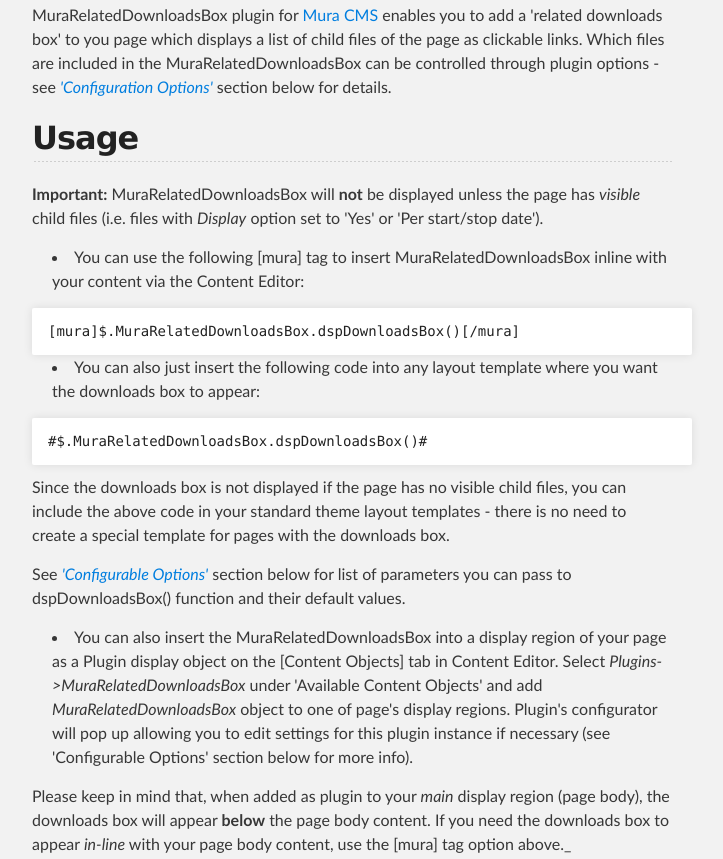
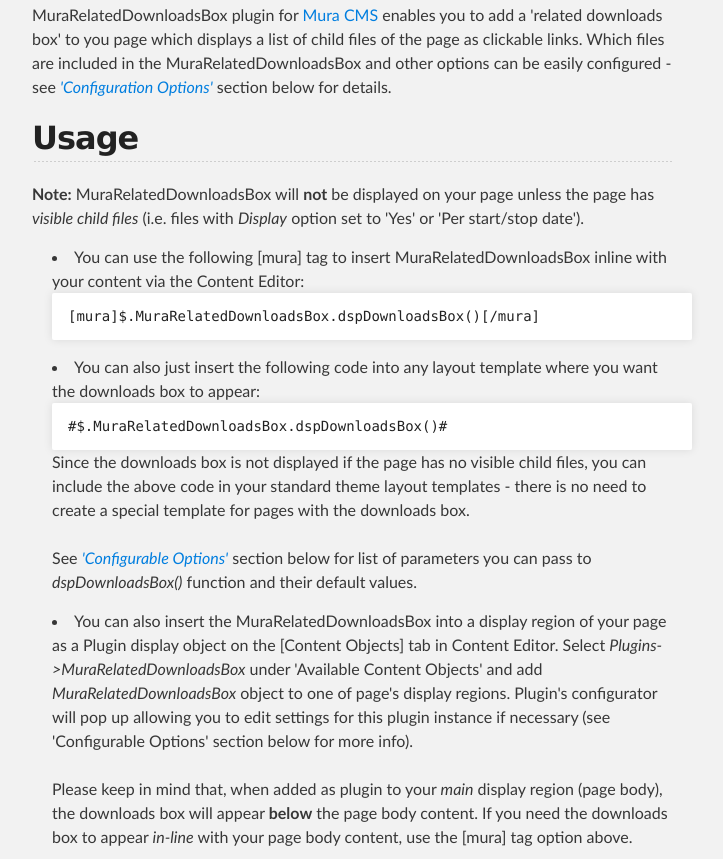
Before and after one commit to azadisaryev/MuraRelatedDownloadsBox, a plain HTML site: page index.html in a window 1280 px wide. Shown: the part 375-1234 px from the top of the page, without its empty margins (288-1011 px from the left). Drawn offline with Linux system fonts and the light colour scheme.

Commit message:
more minor html tweaks

```diff
--- a/index.html
+++ b/index.html
@@ -31,58 +31,77 @@
     <!-- MAIN CONTENT -->
     <div id="main_content_wrap" class="outer">
       <section id="main_content" class="inner">
-        <h1>MuraRelatedDownloadsBox&trade; Plugin</h1>
 
-<p>MuraRelatedDownloadsBox plugin for <a href="http://getmura.com/" target="_blank">Mura CMS</a> enables you to add a 'related downloads box' to you page which displays a list of child files of the page as clickable links. Which files are included in the MuraRelatedDownloadsBox can be controlled through plugin options - see <a href="#config_options"><em>'Configuration Options'</em></a> section below for details.</p>
+<h1>MuraRelatedDownloadsBox&trade; Plugin</h1>
+
+<p>MuraRelatedDownloadsBox plugin for <a href="http://getmura.com/" target="_blank">Mura CMS</a> enables you to add a 'related downloads box' to you page which displays a list of child files of the page as clickable links. Which files are included in the MuraRelatedDownloadsBox and other options can be easily configured - see <a href="#config_options"><em>'Configuration Options'</em></a> section below for details.</p>
 
 <h2 id="usage">Usage</h2>
 
-<p><strong>Important:</strong> MuraRelatedDownloadsBox will <strong>not</strong> be displayed unless the page has <em>visible</em> child files (i.e. files with <em>Display</em> option set to 'Yes' or 'Per start/stop date'). </p>
+<p><strong>Note:</strong> MuraRelatedDownloadsBox will <strong>not</strong> be displayed on your page unless the page has <em>visible child files</em> (i.e. files with <em>Display</em> option set to 'Yes' or 'Per start/stop date').</p>
 
 <ul>
-<li>  You can use the following [mura] tag to insert MuraRelatedDownloadsBox inline with your content via the Content Editor:</li>
+<li>
+  You can use the following [mura] tag to insert MuraRelatedDownloadsBox inline with your content via the Content Editor:
+  <pre><code>[mura]$.MuraRelatedDownloadsBox.dspDownloadsBox()[/mura]</code></pre>
+</li>
 </ul>
-<pre><code>[mura]$.MuraRelatedDownloadsBox.dspDownloadsBox()[/mura]</code></pre>
 
 <ul>
-<li>  You can also just insert the following code into any layout template where you want the downloads box to appear:</li>
+<li>
+  You can also just insert the following code into any layout template where you want the downloads box to appear:
+
+  <pre><code>#$.MuraRelatedDownloadsBox.dspDownloadsBox()#</code></pre>
+
+  Since the downloads box is not displayed if the page has no visible child files, you can include the above code in your standard theme layout templates - there is no need to create a special template for pages with the downloads box.
+  <br><br>
+  See <a href="#config_options"><em>'Configurable Options'</em></a> section below for list of parameters you can pass to <em>dspDownloadsBox()</em> function and their default values.
+</li>
 </ul>
-<pre><code>#$.MuraRelatedDownloadsBox.dspDownloadsBox()#</code></pre>
-
-<p>Since the downloads box is not displayed if the page has no visible child files, you can include the above code in your standard theme layout templates - there is no need to create a special template for pages with the downloads box.</p>
-
-<p>See <a href="#config_options"><em>'Configurable Options'</em></a> section below for list of parameters you can pass to dspDownloadsBox() function and their default values.</p>
 
 <ul>
-<li>  You can also insert the MuraRelatedDownloadsBox into a display region of your page as a Plugin display object on the [Content Objects] tab in Content Editor. Select <em>Plugins-&gt;MuraRelatedDownloadsBox</em> under 'Available Content Objects' and add <em>MuraRelatedDownloadsBox</em> object to one of page's display regions. Plugin's configurator will pop up allowing you to edit settings for this plugin instance if necessary (see 'Configurable Options' section below for more info). </li>
+<li>
+  You can also insert the MuraRelatedDownloadsBox into a display region of your page as a Plugin display object on the [Content Objects] tab in Content Editor. Select <em>Plugins-&gt;MuraRelatedDownloadsBox</em> under 'Available Content Objects' and add <em>MuraRelatedDownloadsBox</em> object to one of page's display regions. Plugin's configurator will pop up allowing you to edit settings for this plugin instance if necessary (see 'Configurable Options' section below for more info).
+  <br><br>
+  Please keep in mind that, when added as plugin to your <em>main</em> display region (page body), the downloads box will appear <strong>below</strong> the page body content. If you need the downloads box to appear <em>in-line</em> with your page body content, use the [mura] tag option above.
+</li>
 </ul>
-<p>Please keep in mind that, when added as plugin to your <em>main</em> display region (page body), the downloads box will appear <strong>below</strong> the page body content. If you need the downloads box to appear <em>in-line</em> with your page body content, use the [mura] tag option above._</p>
 
 <h2 id="config_options">Configurable Options</h2>
 
 <p>The following parameters can be configured for the MuraRelatedDownloadsBox:</p>
 
 <ul>
-<li>  <strong>boxWidth</strong> - width of the box container, in pixels. <em>Default=300</em>
+<li>
+  <strong>boxWidth</strong> - width of the box container, in pixels. <em>Default=300</em>
 </li>
-<li>  <strong>boxTitle</strong> - title of the box displayed in the header. Empty string = no header. <em>Default='Related Downloads'</em>
+<li>
+  <strong>boxTitle</strong> - title of the box displayed in the header. Empty string = no header. <em>Default='Related Downloads'</em>
 </li>
-<li>  <strong>boxSubtitle</strong> - subtitle of the box, displayed inside the box above the files list. Empty string = no subtitle. <em>Default=''</em>
+<li>
+  <strong>boxSubtitle</strong> - subtitle of the box, displayed inside the box above the files list. Empty string = no subtitle. <em>Default=''</em>
 </li>
-<li>  <strong>boxPosition</strong> - box alignment on page. Possible values: 'right' = inline, floated to the right; 'left' = inline, floated left; 'block' = as a block-level element. <em>Default='right'</em>
+<li>
+  <strong>boxPosition</strong> - box alignment on page. Possible values: 'right' = inline, floated to the right; 'left' = inline, floated left; 'block' = as a block-level element. <em>Default='right'</em>
 </li>
-<li>  <strong>sortBy</strong> - file object attribute to sort file list by. Possible values: 'orderno'=order the files are atteched to the page in; 'title'=file title; 'subtype'=subtype of the file content type; 'lastupdate'=date of last update; 'created'=date created. <em>Default='orderno'</em>
+<li>
+  <strong>sortBy</strong> - file object attribute to sort file list by. Possible values: 'orderno'=order the files are atteched to the page in; 'title'=file title; 'subtype'=subtype of the file content type; 'lastupdate'=date of last update; 'created'=date created. <em>Default='orderno'</em>
 </li>
-<li>  <strong>excludeFilesInNav</strong> - show/hide files which are displayed in site navigation. 1=do not list files in site navigation; 0=show all files. <em>Default=0</em>
+<li>
+  <strong>excludeFilesInNav</strong> - show/hide files which are displayed in site navigation. 1=do not list files in site navigation; 0=show all files. <em>Default=0</em>
 </li>
-<li>  <strong>excludeFileExt</strong> - list (comma-delimited) of file extensions to HIDE. <em>Default = '' (show all file extensions)</em>
+<li>
+  <strong>excludeFileExt</strong> - list (comma-delimited) of file extensions to HIDE. <em>Default = '' (show all file extensions)</em>
 </li>
-<li>  <strong>excludeFileSubtype</strong> - list of subtypes of file content type (comma-delimited) to HIDE. <em>Default='' (show all file sudtypes)</em>
+<li>
+  <strong>excludeFileSubtype</strong> - list of subtypes of file content type (comma-delimited) to HIDE. <em>Default='' (show all file sudtypes)</em>
 </li>
-<li>  <strong>showFileMeta</strong> - show/hide file metadata (file size in MB and file extension) in the links text. 1=show; 0=hide. <em>Default=1</em>
+<li>
+  <strong>showFileMeta</strong> - show/hide file metadata (file size in MB and file extension) in the links text. 1=show; 0=hide. <em>Default=1</em>
 </li>
 </ul>
-<p>If you want to over-ride any of the default parameters values, you can pass them to the dspDownloadsBox() function when inserting MuraRelatedDownloadsBox using the [mura] tag. Some examples:</p>
+
+<p>If you want to over-ride any of the default parameters values, you can pass them to the dspDownloadsBox() function when inserting MuraRelatedDownloadsBox using the [mura] tag. For example:</p>
 
 <pre><code>
 &lt;!-- set box width to 400px --&gt;
@@ -94,8 +113,8 @@
   boxSubtitle='Click on the links below to view/download files'
 )[/mura]
 
-&lt;!-- do not include .doc and .xls files in the downloads list --&gt;
-[mura]$.MuraRelatedDownloadsBox.dspDownloadsBox( excludeFileExt='doc,xls' )[/mura]
+&lt;!-- do not include .doc files in the downloads list --&gt;
+[mura]$.MuraRelatedDownloadsBox.dspDownloadsBox( excludeFileExt='doc' )[/mura]
 
 &lt;!-- do not include any files already included in site navigation --&gt;
 [mura]$.MuraRelatedDownloadsBox.dspDownloadsBox( excludeFilesInNav=1 )[/mura]
@@ -114,14 +133,15 @@
 <h2>Tested With</h2>
 
 <ul>
-<li>  Mura CMS Core Version <strong>5.6+</strong></li>
-<li>  Railo <strong>3.3.1</strong></li>
+<li>Mura CMS Core Version <strong>5.6+</strong></li>
+<li>Railo <strong>3.3.1</strong></li>
+<li>Adobe ColdFusion 9.0.1</li>
 </ul>
 
 <h2>Issues / Questions / Feature Requests and Code Contributions</h2>
 
-<p>Please post your issues, questions and feature requests on the <a href="https://github.com/azadisaryev/MuraRelatedDownloadsBox/issues">Issues page</a>.
-Code contributions (fixes/features/etc) are always welcome. All pull requests should be sent to the repo's <em>develop</em> branch only. The <em>master</em> branch will always be the current stable release.</p>
+<p>Please post your issues, questions and feature requests on the <a href="https://github.com/azadisaryev/MuraRelatedDownloadsBox/issues">Issues page</a>.</p>
+<p>Code contributions (fixes/features/etc) are always welcome. All pull requests should be sent to the repo's <em>develop</em> branch only. The <em>master</em> branch will always be the current stable release.</p>
 
 <h2>License</h2>
 
@@ -138,7 +158,5 @@ Code contributions (fixes/features/etc) are always welcome. All pull requests sh
       </footer>
     </div>
 
-
-
   </body>
 </html>
```
